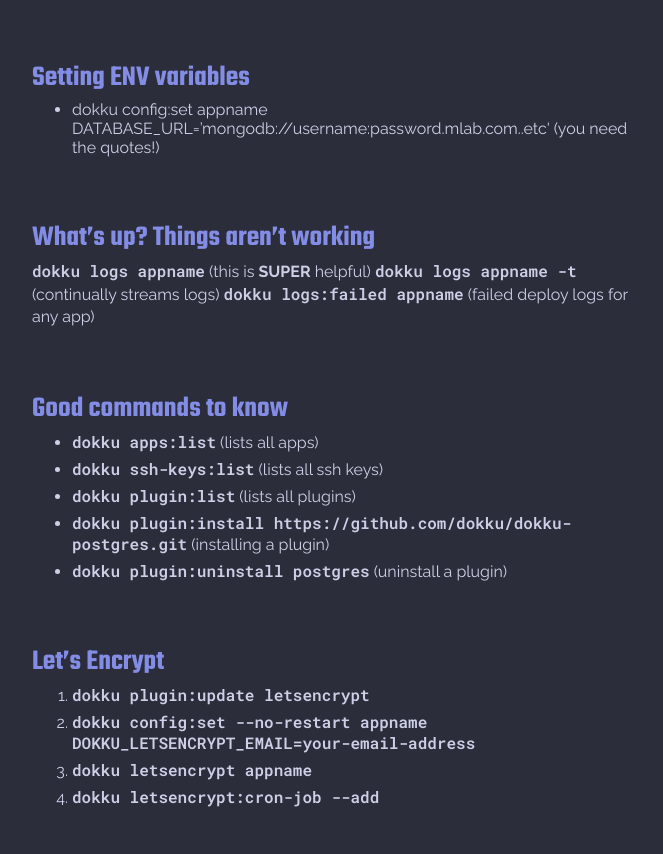
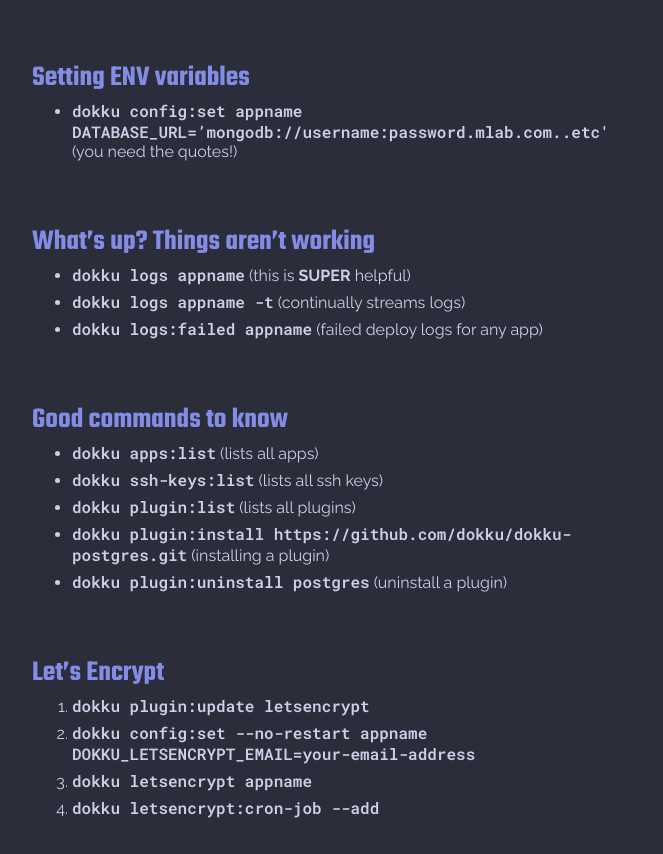
Before and after one commit to billpliske/blog.billpliske.com, a Gatsby site: page /dokku-digital-ocean/ in a window 1280 px wide. Shown: the part 1194-2048 px from the top of the page, without its empty margins (308-971 px from the left). Built offline with nearby package versions, Linux system fonts and the light colour scheme; Gatsby itself is replaced by a stand-in of ours.

Commit message:
Update index.md

```diff
--- a/content/blog/dokku-digital-ocean/index.md
+++ b/content/blog/dokku-digital-ocean/index.md
@@ -24,12 +24,12 @@
 
 
 ### Setting ENV variables
-- dokku config:set appname DATABASE_URL=’mongodb://username:password.mlab.com..etc'  (you need the quotes!)
+- `dokku config:set appname DATABASE_URL=’mongodb://username:password.mlab.com..etc'`  (you need the quotes!)
 
 ### What’s up? Things aren’t working
-`dokku logs appname` (this is **SUPER** helpful)
-`dokku logs appname -t`  (continually streams logs)
-`dokku logs:failed appname`  (failed deploy logs for any app)
+- `dokku logs appname` (this is **SUPER** helpful)
+- `dokku logs appname -t`  (continually streams logs)
+- `dokku logs:failed appname`  (failed deploy logs for any app)
 
 ### Good commands to know
 - `dokku apps:list` (lists all apps)
```
